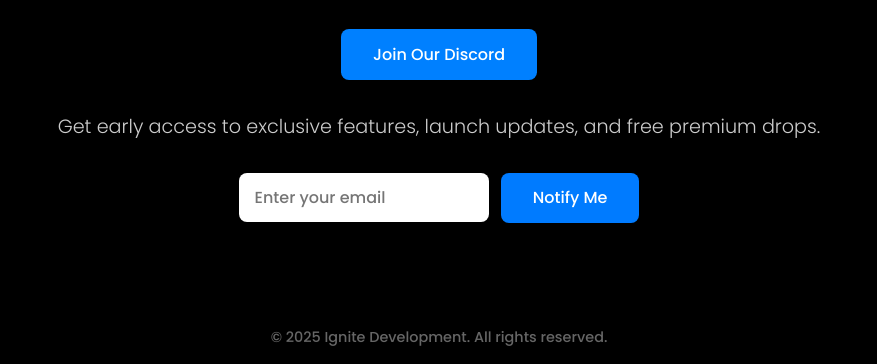
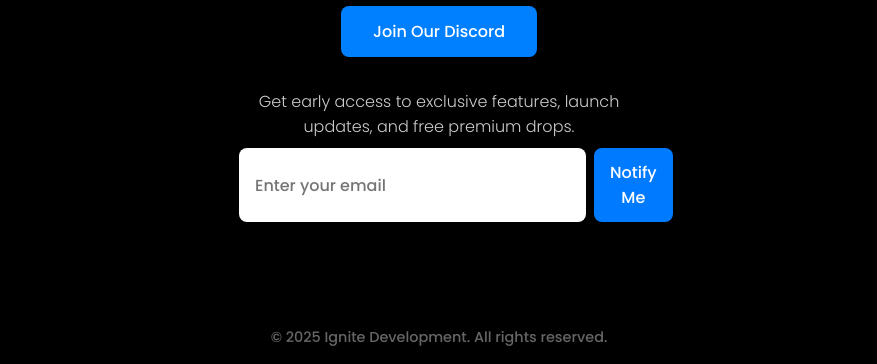
Before and after one commit to Gruce15/IgniteDev1, a plain HTML site: page index.html in a window 1280 px wide. Shown: the part 436-800 px from the top of the page, without its empty margins (201-1078 px from the left). Drawn offline with Linux system fonts and the light colour scheme.

Commit message:
Update index.html

```diff
--- a/index.html
+++ b/index.html
@@ -12,6 +12,7 @@
       box-sizing: border-box;
       font-family: 'Poppins', sans-serif;
     }
+
     body {
       background: linear-gradient(135deg, #000000, #000000);
       color: #ffffff;
@@ -19,20 +20,23 @@
       flex-direction: column;
       justify-content: center;
       align-items: center;
-      height: 100vh;
+      min-height: 100vh;
       text-align: center;
-      padding: 0 1rem;
+      padding: 2rem 1rem;
     }
+
     .logo {
-      width: 160px;
+      width: 140px;
       height: auto;
       margin-bottom: 1.5rem;
       animation: pulse 2s infinite ease-in-out;
     }
+
     @keyframes pulse {
       0%, 100% { transform: scale(1); }
       50% { transform: scale(1.05); }
     }
+
     h1 {
       font-size: 2.8rem;
       font-weight: 700;
@@ -41,18 +45,24 @@
       -webkit-text-fill-color: transparent;
       margin-bottom: 0.75rem;
     }
+
     p {
       font-size: 1.2rem;
       font-weight: 300;
       color: #ccc;
-      margin-bottom: 2rem;
+      margin-bottom: 1.8rem;
+      max-width: 590px;
     }
+
     .buttons {
       display: flex;
       flex-direction: column;
       gap: 1rem;
       margin-bottom: 2rem;
+      width: 100%;
+      max-width: 300px;
     }
+
     .buttons a, button {
       padding: 0.8rem 2rem;
       background: #0080ff;
@@ -65,20 +75,43 @@
       text-decoration: none;
       transition: all 0.3s ease;
     }
+
     .buttons a:hover, button:hover {
       background: #007bff;
     }
+
+    .email-form {
+      width: 100%;
+      max-width: 400px;
+    }
+
+    .email-form p {
+      font-size: 1rem;
+      color: #ccc;
+      margin-bottom: 0.6rem;
+    }
+
+    .email-row {
+      display: flex;
+      flex-direction: column;
+      gap: 0.5rem;
+    }
+
     .email-form input[type="email"] {
       padding: 0.75rem 1rem;
       border-radius: 8px;
       border: none;
       outline: none;
       font-size: 1rem;
-      margin-right: 0.5rem;
-      width: 250px;
+      width: 100%;
     }
+
     .email-form button {
       background: #007bff;
+      padding: 0.75rem 1rem;
+      font-size: 1rem;
+      border-radius: 8px;
+      width: 100%;
     }
     footer {
       position: absolute;
@@ -89,12 +122,27 @@
     @media (min-width: 600px) {
       .buttons {
         flex-direction: row;
+        justify-content: center;
+      }
+
+      .email-row {
+        flex-direction: row;
+      }
+
+      .email-form input[type="email"] {
+        flex: 1;
+        width: auto;
+      }
+
+      .email-form button {
+        width: auto;
       }
     }
   </style>
 </head>
 <body>
   <img src="ignitelogo.png" alt="Ignite Flame Logo" class="logo" />
+
   <h1>Ignite Development is Coming Soon</h1>
   <p>Powering the next generation of Discord bots. Stay in the loop.</p>
 
@@ -103,17 +151,17 @@
   </div>
 
   <form class="email-form" action="#" method="POST">
-    <p class="text-gray-300 text-sm mb-2" style="color:#ccc;">
-      Get early access to exclusive features, launch updates, and free premium drops.
-    </p>
-    <input type="email" name="email" placeholder="Enter your email" required />
-
-    <button type="submit">Notify Me</button>
+    <p>Get early access to exclusive features, launch updates, and free premium drops.</p>
+    <div class="email-row">
+      <input type="email" name="email" placeholder="Enter your email" required />
+      <button type="submit">Notify Me</button>
+    </div>
   </form>
 
   <footer>
     &copy; 2025 Ignite Development. All rights reserved.
   </footer>
+
   <script src="disable.js"></script>
 </body>
 </html>
```
